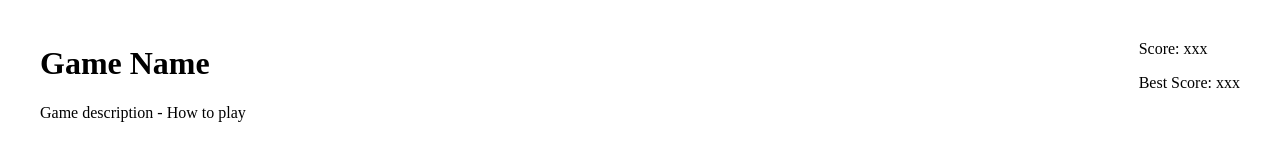
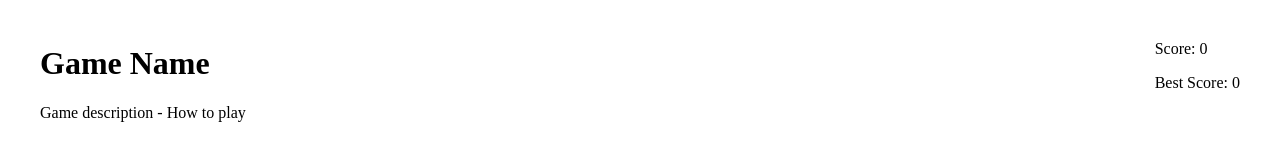
Before and after one commit to tomason182/memory-card, a React (Vite) app: page / in a window 1280 px wide. Shown: the top 160 px of the page. Built offline with nearby package versions, Linux system fonts and the light colour scheme.

Commit message:
add propTyes and pass props to Header

```diff
--- a/package.json
+++ b/package.json
@@ -10,6 +10,7 @@
     "preview": "vite preview"
   },
   "dependencies": {
+    "prop-types": "^15.8.1",
     "react": "^18.2.0",
     "react-dom": "^18.2.0"
   },
--- a/src/App.jsx
+++ b/src/App.jsx
@@ -1,9 +1,13 @@
+import { useState } from "react";
 import Header from "./components/Header";
 
 export default function App() {
+  const [score, setScore] = useState(0);
+  const [bestScore, setBestScore] = useState(0);
+
   return (
     <>
-      <Header />
+      <Header score={score} bestScore={bestScore} />
     </>
   );
 }
--- a/src/components/Header.jsx
+++ b/src/components/Header.jsx
@@ -1,6 +1,7 @@
 import styles from "./Header.module.css";
+import PropTypes from "react";
 
-export default function Header() {
+export default function Header({ score, bestScore }) {
   return (
     <div id={styles.header}>
       <div className="left-section">
@@ -8,9 +9,14 @@ export default function Header() {
         <p>Game description - How to play</p>
       </div>
       <div className="right-section">
-        <p className="score">Score: xxx</p>
-        <p className="score">Best Score: xxx</p>
+        <p className="score">Score: {score}</p>
+        <p className="score">Best Score: {bestScore}</p>
       </div>
     </div>
   );
 }
+
+Header.propTypes = {
+  score: PropTypes.number,
+  bestScore: PropTypes.number,
+};
```
Also changed, not shown: 1 other file (tests, documents, lock files or other folders).
